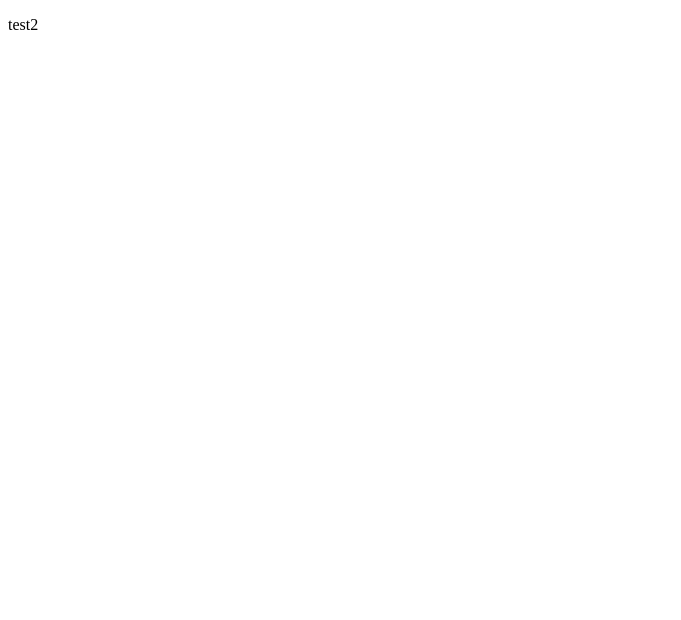
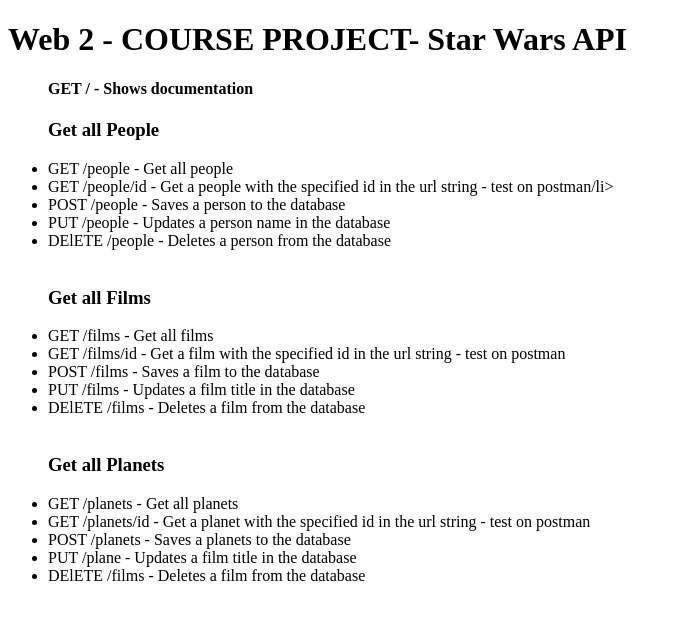
Before and after one commit to EHB-MCT/web2-backend-somrads, a website: page public/index.html in a window 1280 px wide. Shown: the whole page, without its empty margins (0-681 px from the left). Drawn offline with Linux system fonts and the light colour scheme.

Commit message:
added info to html

```diff
--- a/public/index.html
+++ b/public/index.html
@@ -4,9 +4,36 @@
   <meta charset="UTF-8">
   <meta http-equiv="X-UA-Compatible" content="IE=edge">
   <meta name="viewport" content="width=device-width, initial-scale=1.0">
-  <title>test</title>
+  <title>COURSE PROJECT</title>
 </head>
 <body>
-  <p>test2</p>
+  <h1>Web 2 - COURSE PROJECT- Star Wars API</h1>
+  <ul>
+    <h4>GET / -  Shows documentation</h4>
+
+    <h3>Get all People</h3>
+    <li>GET /people - Get all people</li>
+    <li>GET /people/id - Get a people with the specified id in the url string - test on postman/li>
+    <li>POST /people - Saves a person to the database</li>
+    <li>PUT /people - Updates a person name in the database</li>
+    <li>DElETE /people - Deletes a person from the database</li>
+    <br>
+    <h3>Get all Films</h3>
+    <li>GET /films - Get all films</li>
+    <li>GET /films/id - Get a film with the specified id in the url string - test on postman</li>
+    <li>POST /films - Saves a film to the database</li>
+    <li>PUT /films - Updates a film title in the database</li>
+    <li>DElETE /films - Deletes a film from the database</li>
+    <br>
+    <h3>Get all Planets</h3>
+    <li>GET /planets - Get all planets</li>
+    <li>GET /planets/id - Get a planet with the specified id in the url string - test on postman</li>
+    <li>POST /planets - Saves a planets to the database</li>
+    <li>PUT /plane - Updates a film title in the database</li>
+    <li>DElETE /films - Deletes a film from the database</li>
+
+
+  </ul>
+
 </body>
 </html>
```
